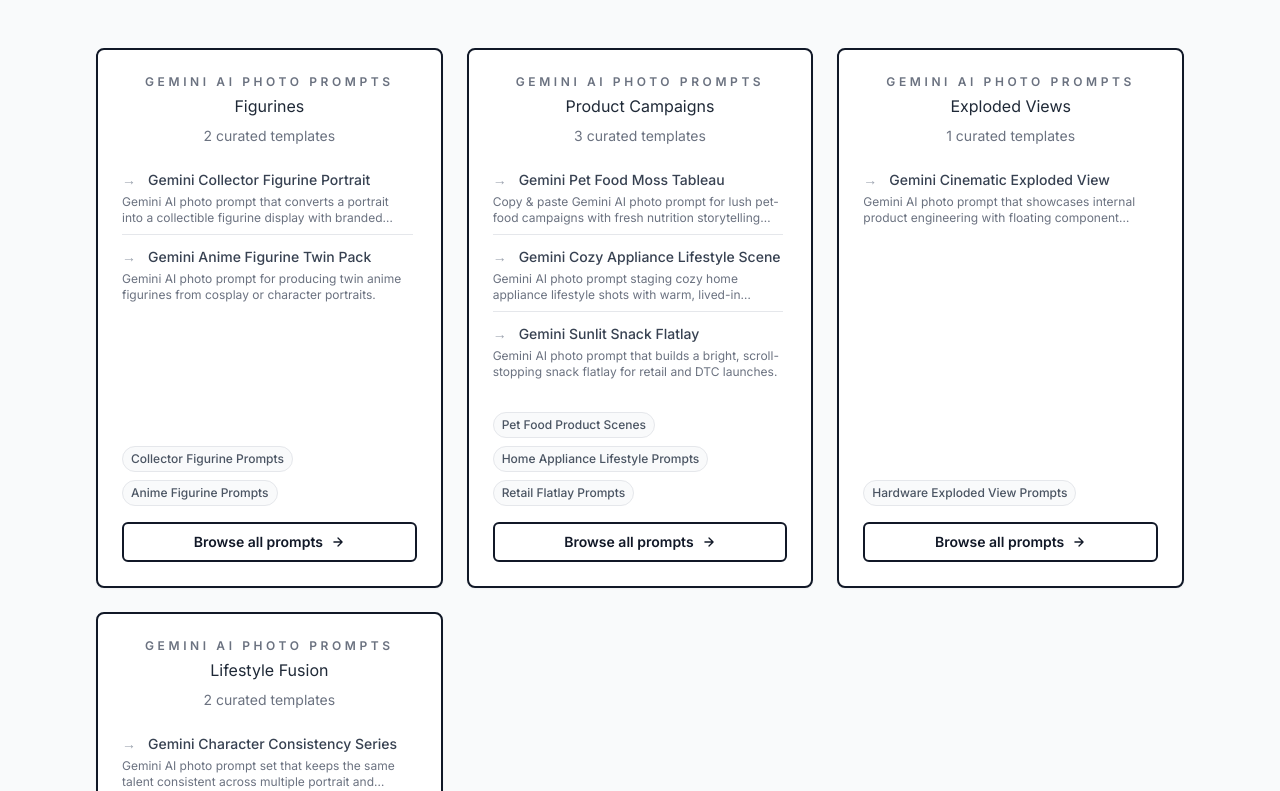
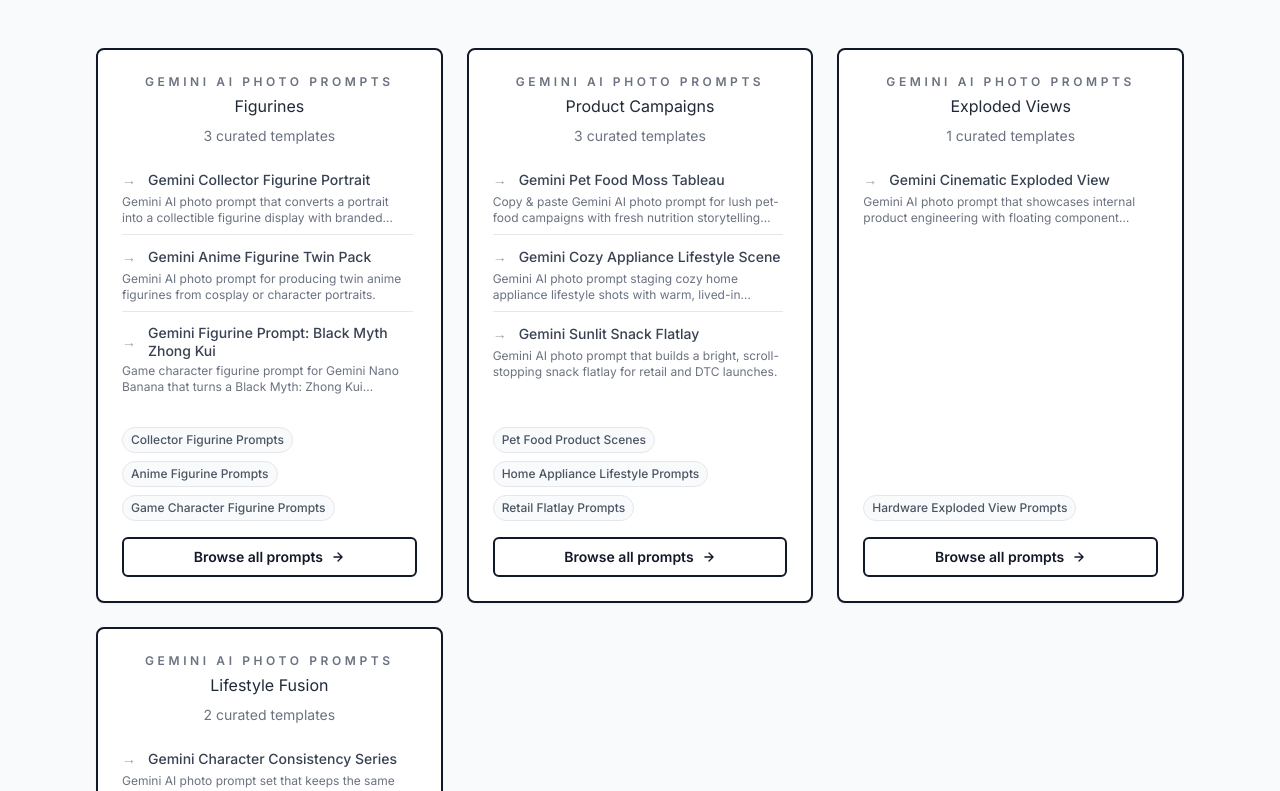
Before and after one commit to bingyanglu/AIPhotoPrompt, a Next.js app: page /prompts in a window 1280 px wide. Shown: the part 709-1500 px from the top of the page. Built offline with nearby package versions, Linux system fonts and the light colour scheme.

Commit message:
Link Black Myth figurine prompt to blog guide

```diff
--- a/components/PromptCard.tsx
+++ b/components/PromptCard.tsx
@@ -1,10 +1,18 @@
 'use client'
 
+import Link from 'next/link'
 import { useEffect, useState } from 'react'
 import type { Prompt } from '@/lib/types'
 
 interface PromptCardProps {
   prompt: Prompt
+}
+
+const BLOG_LINKS: Record<string, { href: string; label: string }> = {
+  'gemini-black-myth-figurine': {
+    href: '/blog/gemini-figurine-photo-prompt',
+    label: 'Read the figurine workflow guide'
+  }
 }
 
 export default function PromptCard({ prompt }: PromptCardProps) {
@@ -95,9 +103,20 @@
             {copied ? 'Copied!' : 'Copy prompt'}
           </button>
         </div>
-        <p className="text-right text-xs font-medium text-gray-500">
-          Copied {copyCount} {copyCount === 1 ? 'time' : 'times'}
-        </p>
+        <div className="flex flex-col gap-2 text-right text-xs font-medium text-gray-500">
+          <p>
+            Copied {copyCount} {copyCount === 1 ? 'time' : 'times'}
+          </p>
+          {BLOG_LINKS[prompt.slug] && (
+            <Link
+              href={BLOG_LINKS[prompt.slug].href}
+              className="inline-flex items-center justify-end gap-1 text-xs font-semibold text-gray-900 underline underline-offset-4 transition-colors hover:text-primary-600"
+            >
+              {BLOG_LINKS[prompt.slug].label}
+              <span aria-hidden>→</span>
+            </Link>
+          )}
+        </div>
       </div>
     </article>
   )
--- a/content/prompts/config/prompts-meta.json
+++ b/content/prompts/config/prompts-meta.json
@@ -62,6 +62,24 @@
       "useCase": "Anime Figurine Prompts",
       "template": "Generate two matching anime-style figurines based on the source images.\n\nInputs:\n- Portrait 1: [PHOTO_URL_1]\n- Portrait 2: [PHOTO_URL_2]\n- Theme: [THEME] (e.g. neon idols, fantasy warriors)\n\nRendering directives:\n- Pose each figurine with complementary stances and expressive gestures.\n- Place both on coordinated bases with the same logo treatment.\n- Behind them, stack two packaging boxes showing individual character art.\n- Lighting should be punchy and saturated, simulating a convention display.\n- Keep materials glossy and colorful, with subtle rim lights to define silhouettes.\n\nReturn a 16:9 hero shot suitable for campaign key art.",
       "coverImage": "https://raw.githubusercontent.com/ludao-ai/imgs/master/imgs202509141708972.png",
+      "copyCount": 0
+    },
+    {
+      "slug": "gemini-black-myth-figurine",
+      "title": "Gemini Figurine Prompt: Black Myth Zhong Kui",
+      "description": "Game character figurine prompt for Gemini Nano Banana that turns a Black Myth: Zhong Kui screenshot into a collectible display scene.",
+      "category": "figurine",
+      "difficulty": "intermediate",
+      "featured": false,
+      "tags": [
+        "figurine",
+        "nano-banana",
+        "gemini",
+        "game"
+      ],
+      "useCase": "Game Character Figurine Prompts",
+      "template": "Please turn this screenshot of the game character into a character figure riding on an Asian tiger. Behind it, place a PlayStation game box printed with the character's image and the game title 'Black Myth: Zhong Kui.' Next to it, add a computer with its screen displaying the in-game scene, complete with the game's UI and the character. In front of the game box, add a round plastic base for the figure and have it stand on it. The PVC material of the base should have a crystal-clear, translucent texture, and set the entire scene indoors.",
+      "coverImage": "https://img.aiphotoprompt.net/2025/09/fc15235fc51894d44a75dbb76d530d71.png",
       "copyCount": 0
     },
     {
```
Also changed, not shown: 1 other file (tests, documents, lock files or other folders).
